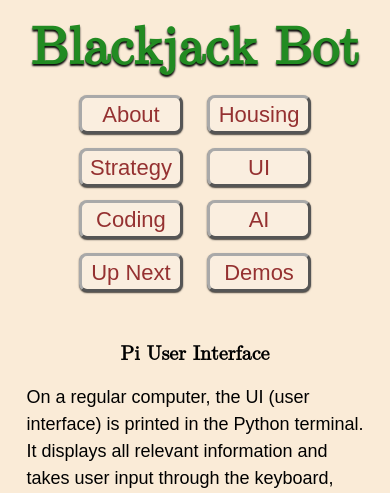
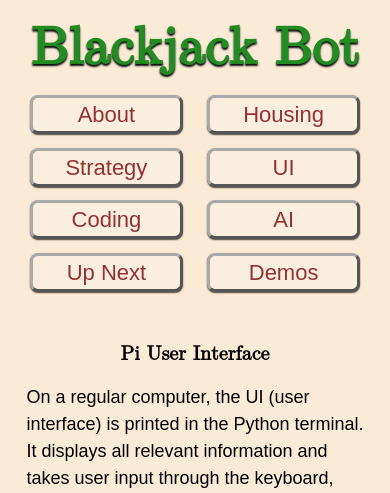
Before and after one commit to Jonas-Hemmett/Blackjack_Bot_Site, a PHP site: page /ui.php in a window 390 px wide. Shown: the top 493 px of the page. Run offline with PHP 8.4, Linux system fonts and the light colour scheme; data that the repository does not hold is empty.

Commit message:
Better mobile support

```diff
--- a/css/custom.css
+++ b/css/custom.css
@@ -184,6 +184,7 @@ p, li, a{
         font-size:22px;
         flex: 1 1 40%;
         margin: 2%;
+        max-width: none;
 
     }
 
```
